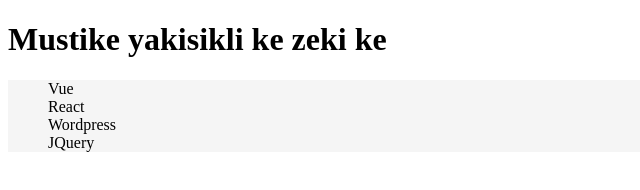
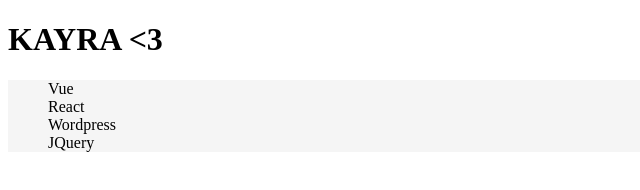
Before and after one commit to MaximilianSchulz1/MaximilianSchulz1.github.io, a plain HTML site: page index.html in a window 1280 px wide. Shown: the whole page, without its empty margins (0-640 px from the left). Drawn offline with Linux system fonts and the light colour scheme.

Commit message:
Update index.html

```diff
--- a/index.html
+++ b/index.html
@@ -6,7 +6,7 @@
     <title>Maximilian schulz</title>
   </head>
   <body>
-    <h1>Mustike yakisikli ke zeki ke</h1>
+    <h1>KAYRA <3 </h1>
 
     <div class="navBar">
         <ul>
```
